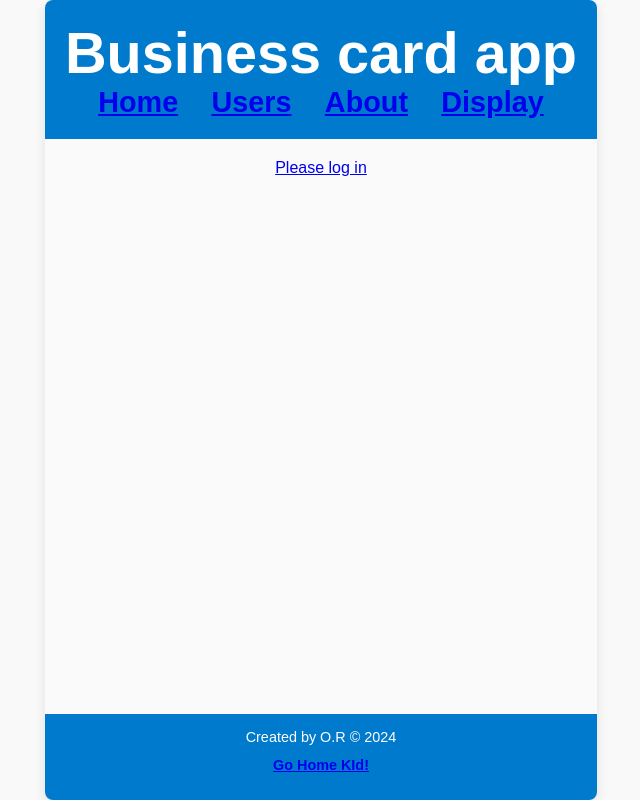
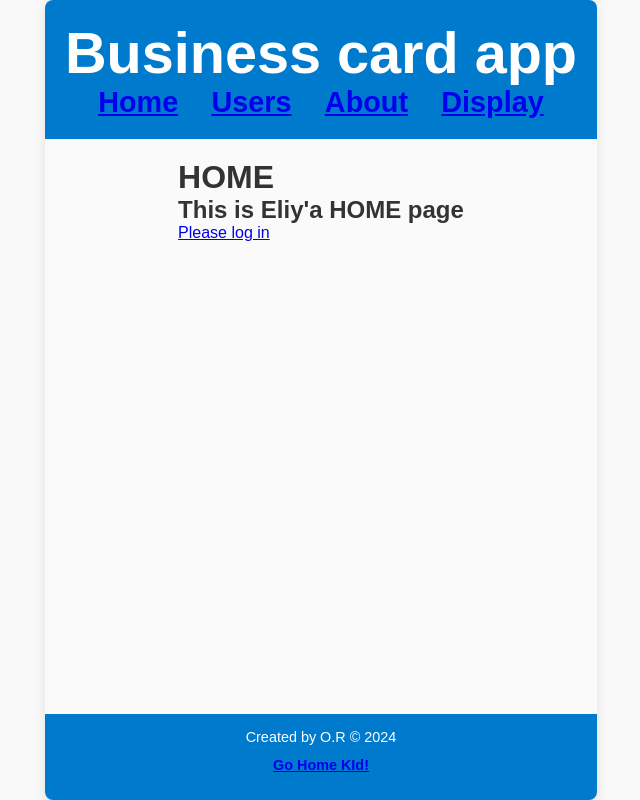
Before and after one commit to eliyaLevi/test-13.11-front, a React (Vite) app: page / in a window 1280 px wide. Shown: the whole page, without its empty margins (319-959 px from the left). Built offline with nearby package versions, Linux system fonts and the light colour scheme.

Commit message:
Adding PageHeader comp to HOME page

```diff
--- a/src/pages/HomePage.tsx
+++ b/src/pages/HomePage.tsx
@@ -1,12 +1,14 @@
 import React, { useContext } from "react";
 import { AuthContext } from "../providers/AuthProvider";
 import { NavLink } from "react-router-dom";
+import PageHeader from "../components/PageHeader";
 
 const HomePage = () => {
   const { user, logout } = useContext(AuthContext) ?? {};
 
   return (
     <div>
+      <PageHeader title="HOME" subtitle="This is Eliy'a HOME page" />
       {user ? (
         <>
           <h1>Welcome {user.fullName}</h1>
```
